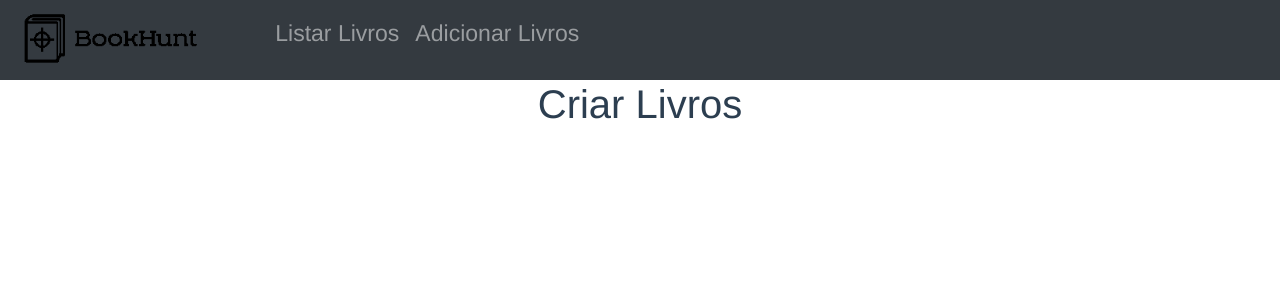
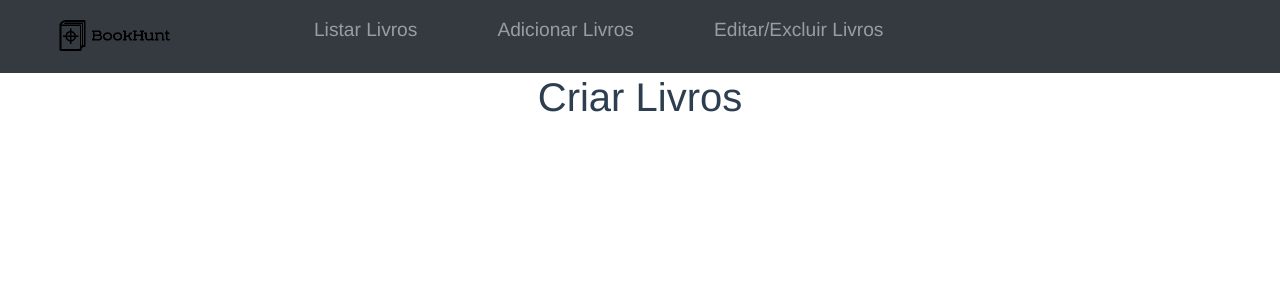
Before and after one commit to adrianoforcellini/BugHunt, a Vue app: page /#/addbook in a window 1280 px wide. Shown: the top 300 px of the page. Built offline with nearby package versions, Linux system fonts and the light colour scheme.

Commit message:
Nova rota para edição e exclusão de livros, e adaptação na nav-bar

```diff
--- a/src/components/NavBar.vue
+++ b/src/components/NavBar.vue
@@ -3,10 +3,19 @@
     <b-navbar toggleable="lg" type="dark" variant="dark">
       <b-collapse id="nav-collapse" is-nav>
         <b-navbar-nav>
-          <img src="@/assets/logo.png" width="30%" />
-          <div class="nav-itens">
-            <b-nav-item to="bookslist">Listar Livros</b-nav-item>
-            <b-nav-item to="addbook">Adicionar Livros</b-nav-item>
+          <div class="nav-bar-items-container">
+            <b-nav-item to="" class="img-container">
+              <img src="@/assets/logo.png" width="100%" @click="onClick" />
+            </b-nav-item>
+            <div class="nav-links-container">
+              <b-nav-item to="bookslist">Listar Livros</b-nav-item>
+              <div class="items">
+                <b-nav-item to="addbook">Adicionar Livros</b-nav-item>
+              </div>
+              <div class="items">
+                <b-nav-item to="editbook">Editar/Excluir Livros</b-nav-item>
+              </div>
+            </div>
           </div>
         </b-navbar-nav>
       </b-collapse>
@@ -19,12 +28,22 @@ export default {
 };
 </script>
 <style scoped>
+.img-container {
+  width: 15%;
+}
 .nav-bar {
-  font-size: 1.8vw;
+  font-size: 1.5vw;
   justify-content: center;
 }
-.nav-itens {
+.nav-bar-items-container{
+  display: flex;
+  justify-content: space-around;
+}
+.nav-links-container {
   display: flex;
   margin-left: 5vw;
 }
+.items {
+  margin-left: 5vw;
+}
 </style>
--- a/src/pages/EditBook.vue
+++ b/src/pages/EditBook.vue
@@ -14,7 +14,7 @@ export default {
   components: { NavBar },
   data() {
     return {
-      msg: "Criar Livros"
+      msg: "Edit Books"
     };
   },
 };
--- a/src/router/index.js
+++ b/src/router/index.js
@@ -3,6 +3,8 @@ import Router from "vue-router";
 import Home from "@/pages/Home";
 import BooksList from "@/pages/BooksList";
 import AddBook from "@/pages/AddBook";
+import EditBook from "@/pages/EditBook";
+
 Vue.use(Router);
 
 export default new Router({
@@ -20,6 +22,10 @@ export default new Router({
             path: "/addbook",
             name: "Add Book",
             component: AddBook
+        }, {
+            path: "/editbook",
+            name: "Edit Book",
+            component: EditBook
         }
     ]
 });
```
